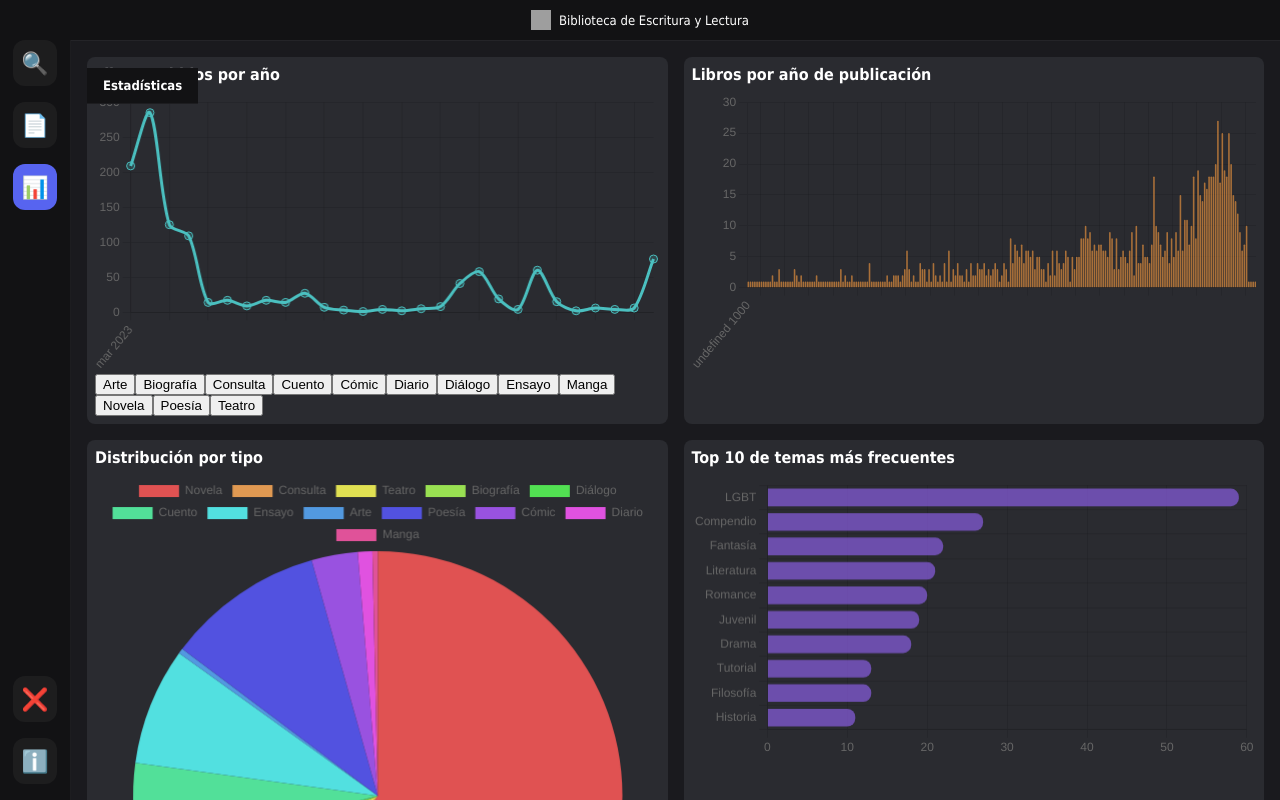
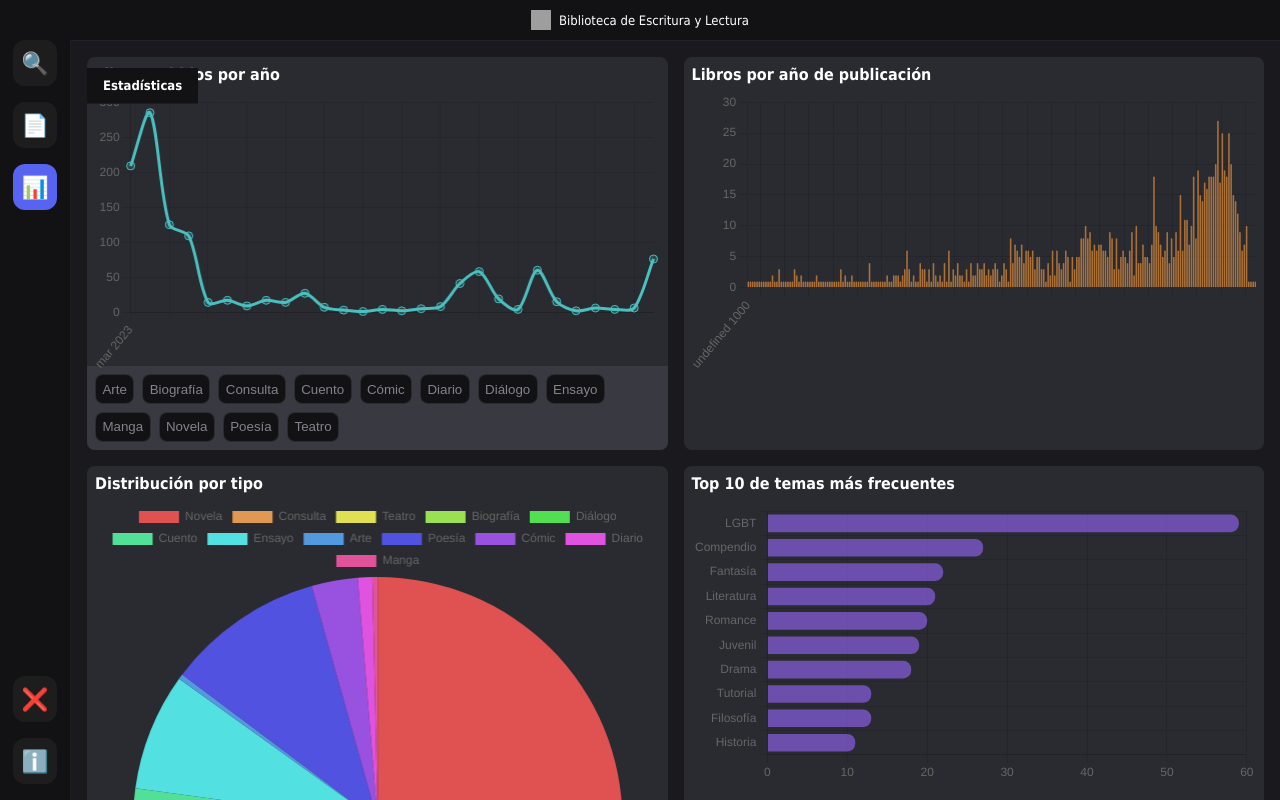
Before and after one commit to EscrituraYLectura/biblioteca, a Next.js app: page /estadisticas in a window 1280 px wide. Built offline with nearby package versions, Linux system fonts and the light colour scheme; grey boxes are pictures that could not be loaded; a web font is replaced by a local one.

Commit message:
Stylise options of graphics

```diff
--- a/components/GenerateGraphics.tsx
+++ b/components/GenerateGraphics.tsx
@@ -284,16 +284,18 @@ export default function GraficoSubidas() {
                 <div className="contenedor-grafico">
                     <h2>Libros subidos por año</h2>
                     <Line data={datosSubidasFiltrado} options={crearOpciones(etiquetasMeses)} />
-                    <div className="botones-tipo">
+                    <div className="grafico-opciones">
+                        <div className="tag-container">
                             {tiposUnicos.map((tipo) => (
                                 <button
                                     key={tipo}
                                     onClick={() => toggleTipo(tipo)}
-                                className={tiposSeleccionados.includes(tipo) ? 'seleccionado' : ''}
+                                    className={`tag ${tiposSeleccionados.includes(tipo) ? "selected" : ""}`}
                                 >
                                     {tipo}
                                 </button>
                             ))}
+                        </div>
                     </div>
                 </div>
 
--- a/styles/global.scss
+++ b/styles/global.scss
@@ -540,7 +540,10 @@ tbody tr {
         }
 
         .grafico-opciones {
+            margin: -0.5rem;
+            padding: 0.5rem;
             background-color: #393a41;
+            border-radius: 0 0 8px 8px;
         }
     }
 }
```
Lines whose indentation alone changed are shown as unchanged.
